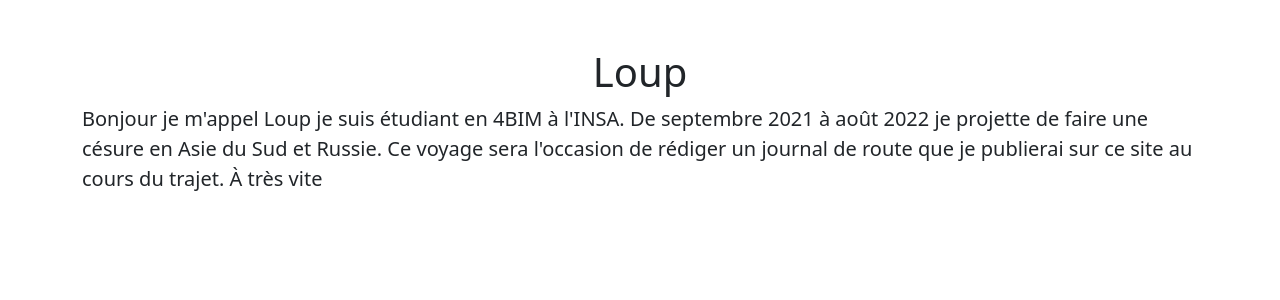
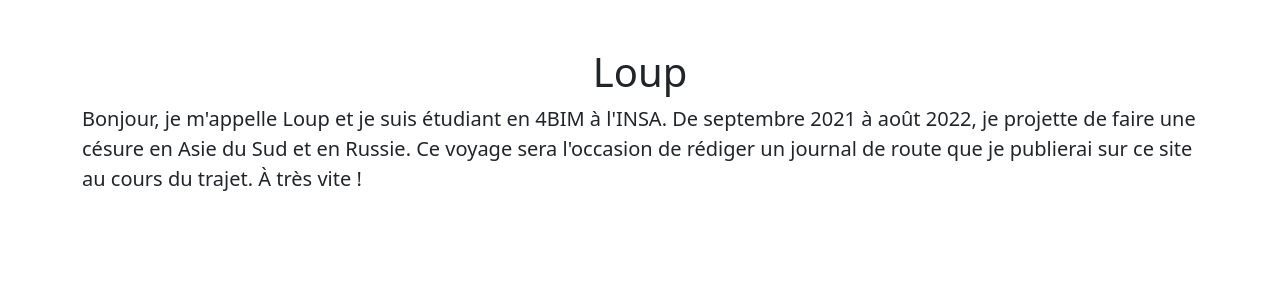
Before and after one commit to Mathieu414/Blog-c-sure, a Flask app: a page that uses templates/Loup_cesure.html in a window 1280 px wide. Shown: the part 56-356 px from the top of the page. Run offline with Flask 2, Linux system fonts and the light colour scheme; some libraries are stand-ins or nearby versions.

Commit message:
Update Loup_cesure.html

```diff
--- a/templates/Loup_cesure.html
+++ b/templates/Loup_cesure.html
@@ -4,10 +4,10 @@
 {% block content %}
 <h1 class = "mt-5 text-center">Loup</h1>
 
-<p class = lead>Bonjour je m'appel Loup je suis étudiant en 4BIM à l'INSA.
-    De septembre 2021 à août 2022 je projette de faire une césure en Asie du Sud et Russie.
+<p class = lead>Bonjour, je m'appelle Loup et je suis étudiant en 4BIM à l'INSA.
+    De septembre 2021 à août 2022, je projette de faire une césure en Asie du Sud et en Russie.
     Ce voyage sera l'occasion de rédiger un journal de route que je publierai sur ce
-    site au cours du trajet. À très vite </p>
+    site au cours du trajet. À très vite !</p>
 
 {% for article in articles %}
     <h1 class = "mt-5">{{article["title"]}}</h1>
```
